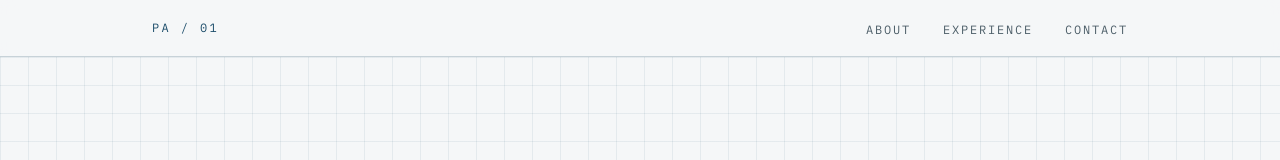
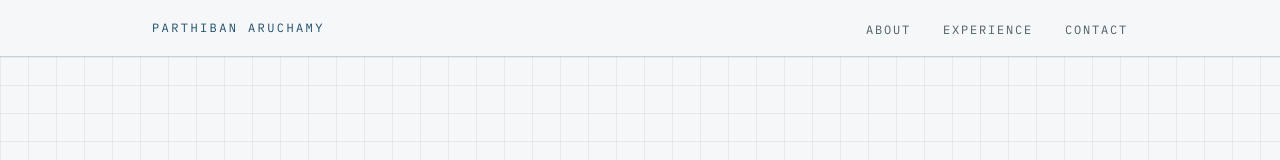
Before and after one commit to Parthiban-Aruchamy/Parthiban-Aruchamy-portfolio, a Next.js app: page / in a window 1280 px wide. Shown: the top 160 px of the page. Built offline with nearby package versions, Linux system fonts and the light colour scheme.

Commit message:
Update Nav.tsx

```diff
--- a/components/Nav.tsx
+++ b/components/Nav.tsx
@@ -12,7 +12,7 @@ export default function Nav() {
           href="#about"
           className="font-mono text-xs uppercase tracking-[0.2em] text-blueprint focus-ring rounded-sm"
         >
-          PA / 01
+          Parthiban Aruchamy
         </a>
         <ul className="flex items-center gap-6 sm:gap-8">
           {links.map((link) => (
```
